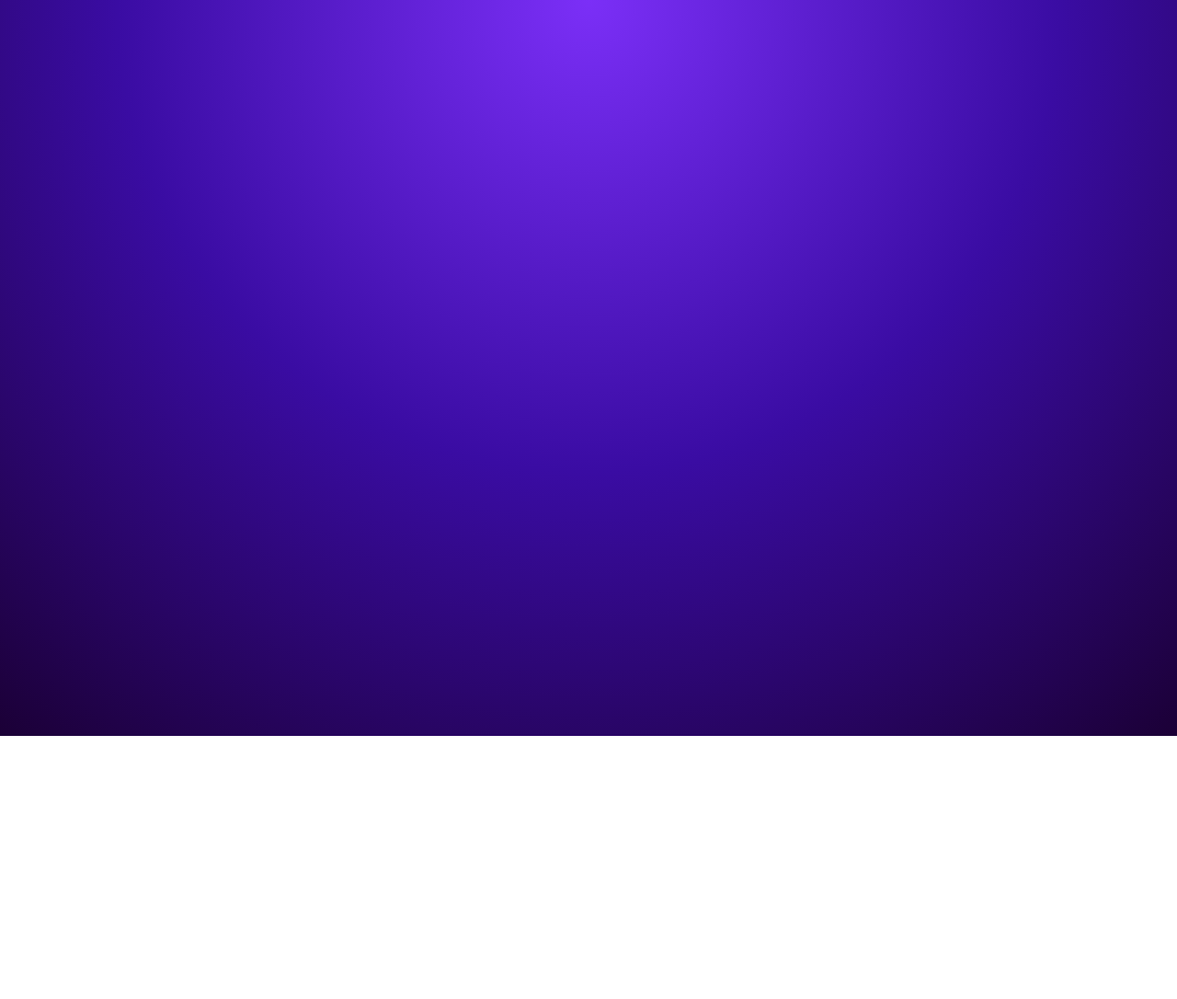
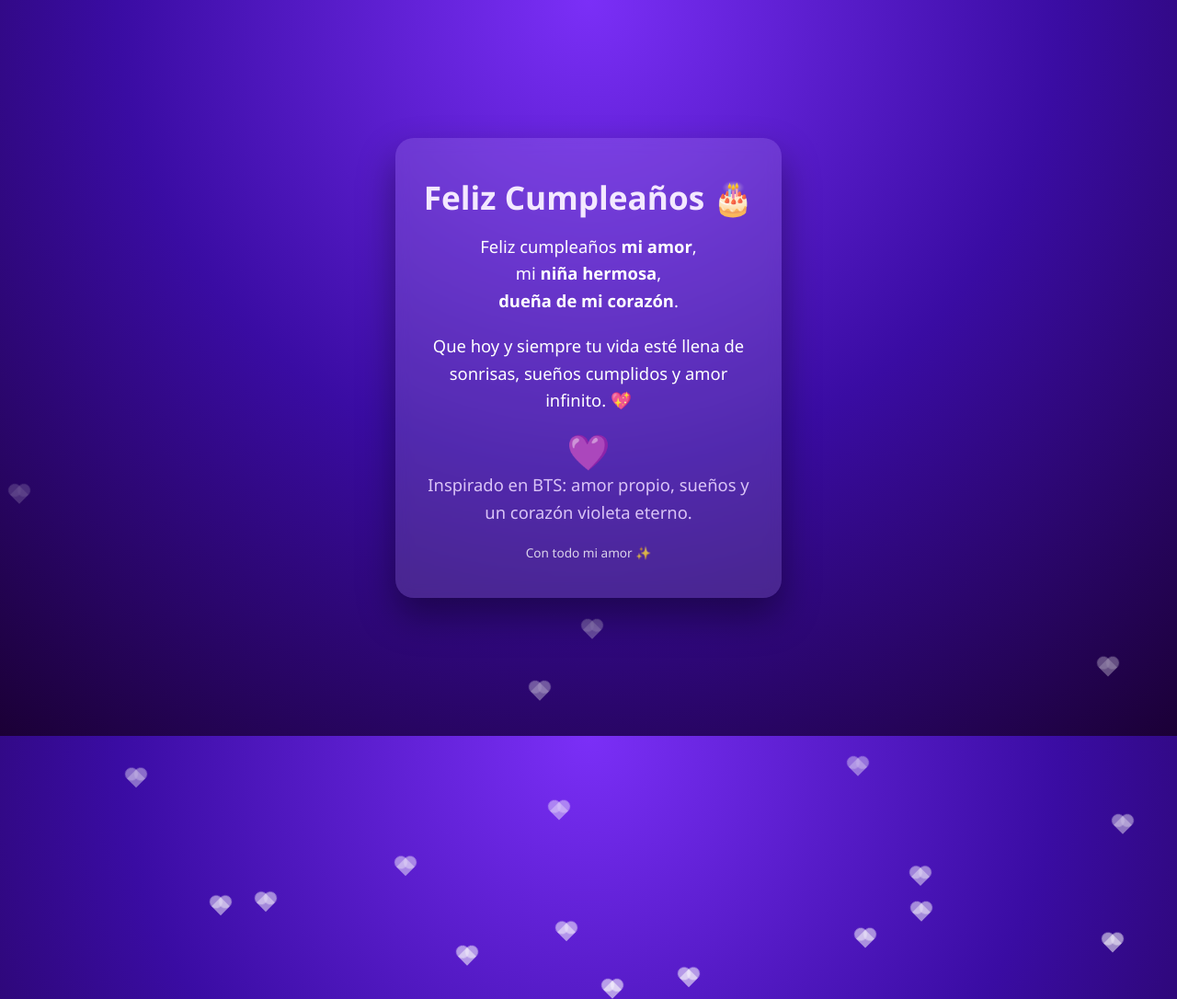
Before and after one commit to cejaselkapo-png/Feliz-cumplea-os-mi-amorcito, a plain HTML site: page Index.html in a window 1280 px wide. Shown: the top 1086 px of the page at 92% size. Before the commit the page ends 800 px from the top, so only its background shows below. Drawn offline with Linux system fonts and the light colour scheme.

Commit message:
Enhance Index.html with heart animations and styles
Added CSS styles for floating hearts and card layout.

```diff
--- a/Index.html
+++ b/Index.html
@@ -10,4 +10,114 @@
       font-family: 'Segoe UI', Tahoma, Geneva, Verdana, sans-serif;
       background: radial-gradient(circle at top, #7b2ff7, #3a0ca3, #1b0036);
       color: #ffffff;
-      display: flex
+      display: flex;
+      align-items: center;
+      justify-content: center;
+      overflow: hidden;
+    }/* Corazones flotando */
+.heart {
+  position: absolute;
+  width: 14px;
+  height: 14px;
+  background: rgba(255,255,255,0.6);
+  transform: rotate(45deg);
+  animation: float 10s linear infinite;
+}
+.heart::before, .heart::after {
+  content: '';
+  position: absolute;
+  width: 14px;
+  height: 14px;
+  background: rgba(255,255,255,0.6);
+  border-radius: 50%;
+}
+.heart::before { left: -7px; }
+.heart::after { top: -7px; }
+
+@keyframes float {
+  0% { transform: translateY(100vh) rotate(45deg); opacity: 0; }
+  10% { opacity: 1; }
+  100% { transform: translateY(-10vh) rotate(45deg); opacity: 0; }
+}
+
+.card {
+  background: rgba(255, 255, 255, 0.12);
+  backdrop-filter: blur(8px);
+  border-radius: 20px;
+  padding: 40px 30px;
+  max-width: 420px;
+  text-align: center;
+  box-shadow: 0 20px 40px rgba(0,0,0,0.4);
+  z-index: 1;
+}
+
+.card h1 {
+  font-size: 2.2rem;
+  margin-bottom: 15px;
+  color: #f3e8ff;
+}
+
+.card p {
+  font-size: 1.15rem;
+  line-height: 1.6;
+  margin-bottom: 20px;
+}
+
+.bts {
+  font-size: 0.95rem;
+  opacity: 0.9;
+  color: #e9d5ff;
+}
+
+.purple-heart {
+  font-size: 2rem;
+  margin-top: 10px;
+  animation: pulse 1.5s infinite;
+}
+
+@keyframes pulse {
+  0% { transform: scale(1); }
+  50% { transform: scale(1.2); }
+  100% { transform: scale(1); }
+}
+
+footer {
+  margin-top: 20px;
+  font-size: 0.85rem;
+  opacity: 0.8;
+}
+
+  </style>
+</head>
+<body>
+  <!-- Corazones -->
+  <script>
+    for (let i = 0; i < 25; i++) {
+      const heart = document.createElement('div');
+      heart.className = 'heart';
+      heart.style.left = Math.random() * 100 + 'vw';
+      heart.style.animationDuration = (6 + Math.random() * 6) + 's';
+      heart.style.animationDelay = Math.random() * 5 + 's';
+      document.body.appendChild(heart);
+    }
+  </script>  <div class="card">
+    <h1>Feliz Cumpleaños 🎂</h1>
+    <p>
+      Feliz cumpleaños <strong>mi amor</strong>,<br />
+      mi <strong>niña hermosa</strong>,<br />
+      <strong>dueña de mi corazón</strong>.
+    </p>
+    <p>
+      Que hoy y siempre tu vida esté llena de sonrisas,
+      sueños cumplidos y amor infinito. 💖
+    </p>
+    <div class="purple-heart">💜</div>
+    <p class="bts">
+      Inspirado en BTS: amor propio, sueños y un corazón violeta eterno.
+    </p>
+    <footer>
+      Con todo mi amor ✨
+    </footer>
+  </div>
+</body>
+</html>
```
